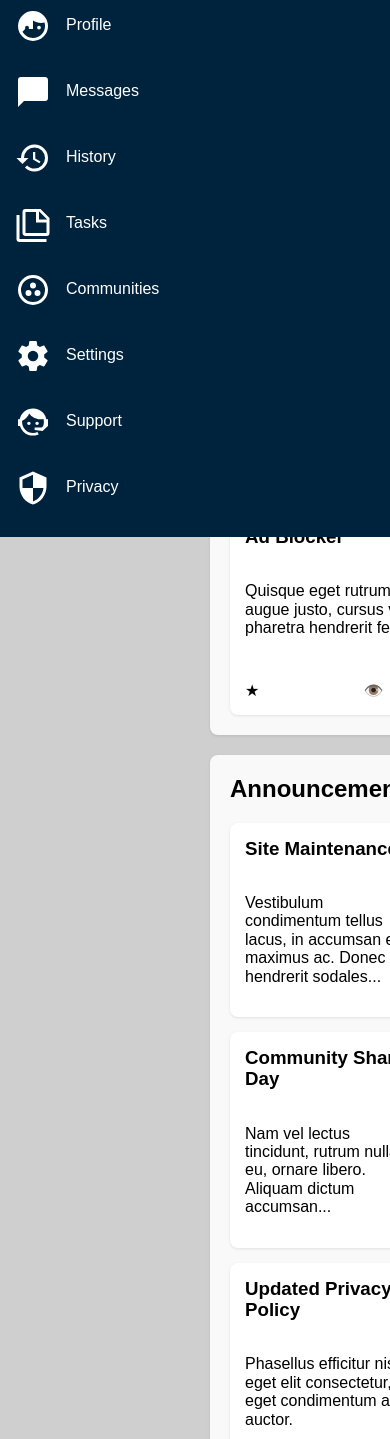
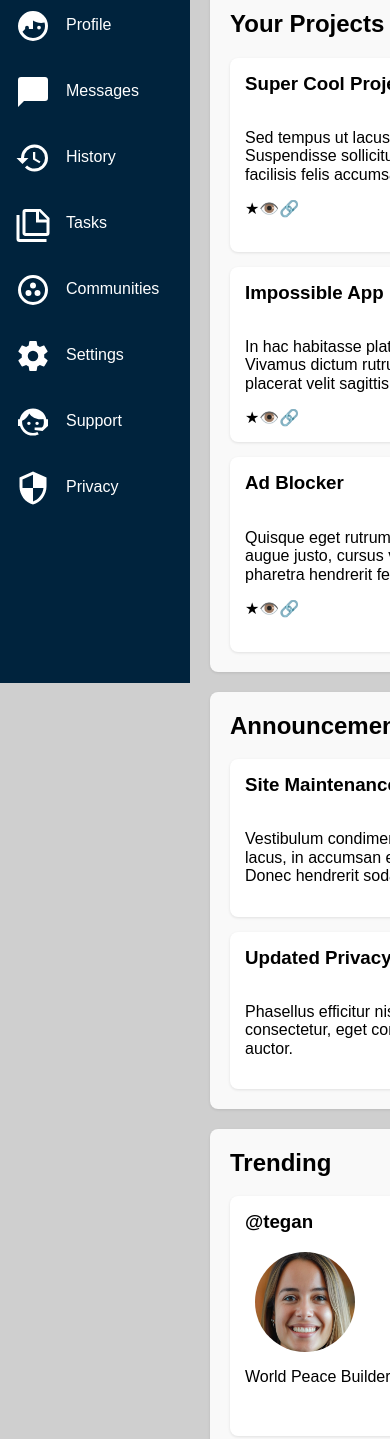
Before and after one commit to larrymanloklai/dashboard-project, a plain HTML site: page index.html in a window 390 px wide. Shown: the part 161-1600 px from the top of the page. Drawn offline with nearby package versions, Linux system fonts and the light colour scheme.

Commit message:
finishing the final touch

```diff
--- a/index.html
+++ b/index.html
@@ -133,17 +133,16 @@
                             <div class="card">
                                 <h3>@morgan</h3>
                                 <img src="./profile-photos/m2.png" alt="User Avatar" class="avatar">
-                                <p>Super Cool Project</p>
+                                <p>Super Cool Cool Cool Cool Cool Project</p>
                             </div>
                             <div class="card">
+                                <h3>@kendall</h3>
                                 <img src="./profile-photos/w2.png" alt="User Avatar" class="avatar">
-                                <h3>@kendall</h3>
-
-                                <p>Life Changing App</p>
+                                <p>Life Changing App; Life Changing App; Life Changing App; Life Changing App</p>
                             </div>
                             <div class="card">
+                                <h3>@alex</h3>
                                 <img src="./profile-photos/m3.png" alt="User Avatar" class="avatar">
-                                <h3>@alex</h3>
                                 <p>No Traffic Maker</p>
                             </div>
                         </div>
--- a/styles.css
+++ b/styles.css
@@ -33,6 +33,7 @@ body, html {
     color: #FFFFFF;
     width: 190px;
     min-width: 65px;
+    max-width: 190px;
     transition: width 0.3s;
     overflow: hidden;
     position: fixed;
@@ -117,13 +118,12 @@ body, html {
 
 .avatar {
     border-radius: 50%;
-    width: 40px;
-    height: 40px;
+    width: 100px;
+    height: 100px;
     margin-left: 10px;
 }
 
 .sections {
-    flex: 1;
     padding: 20px;
     display: flex;
     gap: 20px;
@@ -134,7 +134,6 @@ body, html {
     display: flex;
     flex-direction: column;
     gap: 20px;
-    flex: 1;
 }
 
 .section {
@@ -176,28 +175,10 @@ body, html {
     margin-top: 0;
 }
 
-.card-actions {
+/* .card-actions {
     margin-top: auto;
     display: flex;
     justify-content: space-between;
     padding-top: 10px;
     border-top: 1px solid ##cfcfcf;
-}
-
-/* Responsive */
-@media (max-width: 768px) {
-    .dashboard {
-        flex-direction: column;
-    }
-
-    .sidebar {
-        width: 100%;
-        height: auto;
-        position: fixed;
-        z-index: 10;
-    }
-
-    .main-content {
-        margin-top: 60px;
-    }
-}
+} */
```
